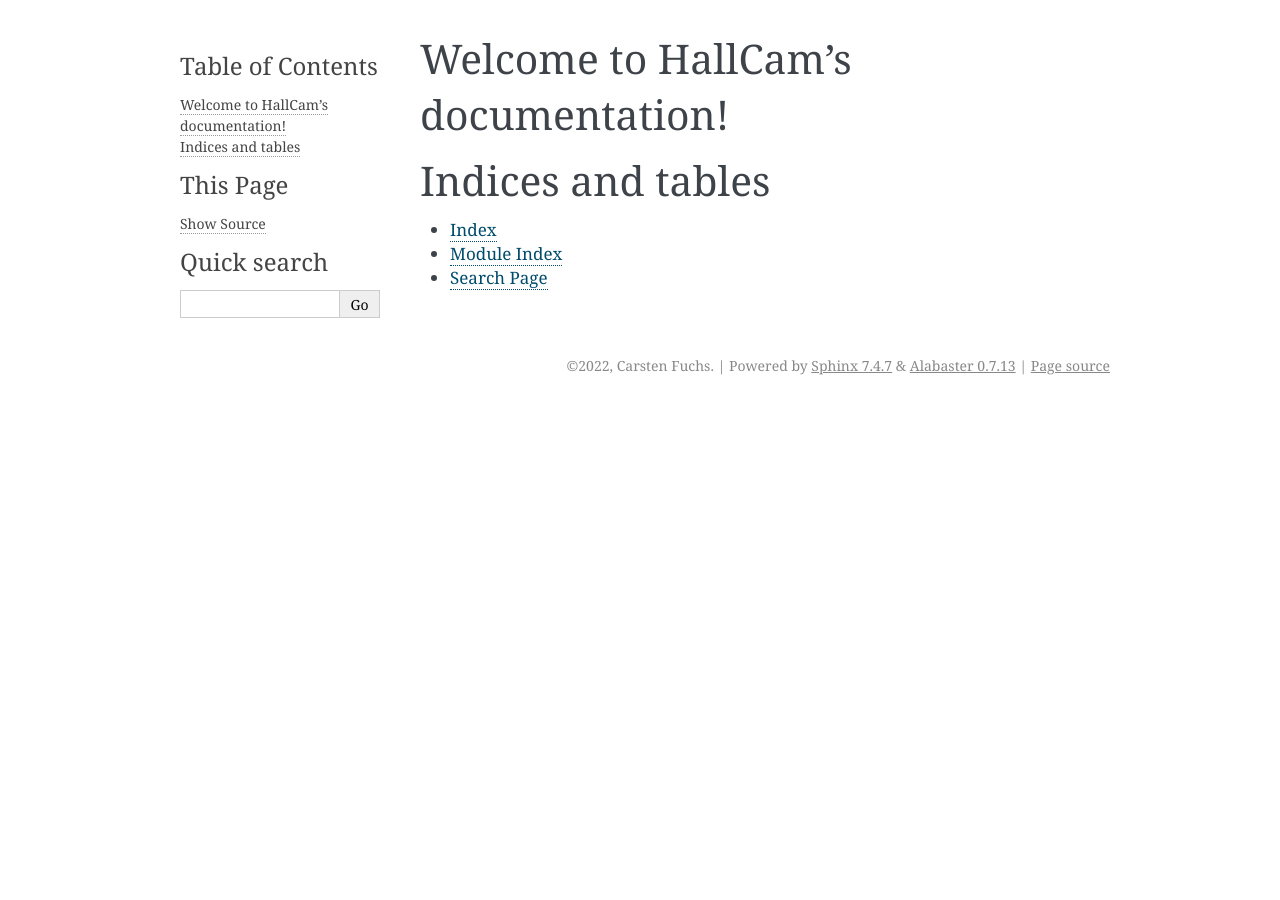
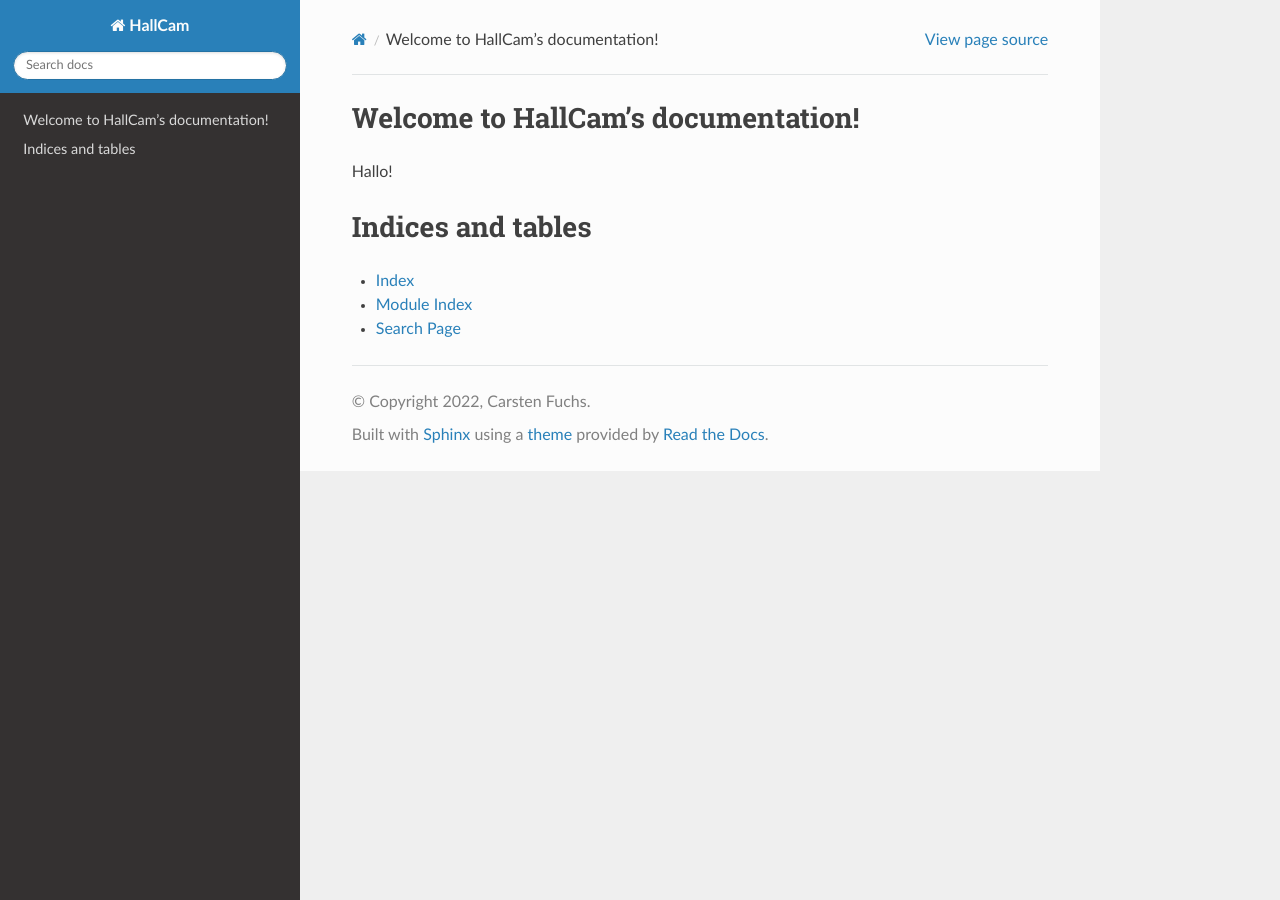
Before and after one commit to carstenfuchs/hallcam, a Sphinx documentation site: the page built from rpi/docs/index.rst, in a window 1280 px wide. Built offline with Sphinx 7.4.7 and the Read the Docs theme 2.0.0, drawn with Linux system fonts in a browser that asks for light colours.

Commit message:
rpi: Prepare docs building.

```diff
--- a/rpi/docs/conf.py
+++ b/rpi/docs/conf.py
@@ -44,7 +44,7 @@ exclude_patterns = ['_build', 'Thumbs.db', '.DS_Store']
 # The theme to use for HTML and HTML Help pages.  See the documentation for
 # a list of builtin themes.
 #
-html_theme = 'alabaster'
+html_theme = 'sphinx_rtd_theme'
 
 # Add any paths that contain custom static files (such as style sheets) here,
 # relative to this directory. They are copied after the builtin static files,
--- a/rpi/docs/index.rst
+++ b/rpi/docs/index.rst
@@ -10,6 +10,7 @@ Welcome to HallCam's documentation!
    :maxdepth: 2
    :caption: Contents:
 
+Hallo!
 
 
 Indices and tables
```
Also changed, not shown: 2 other files.
